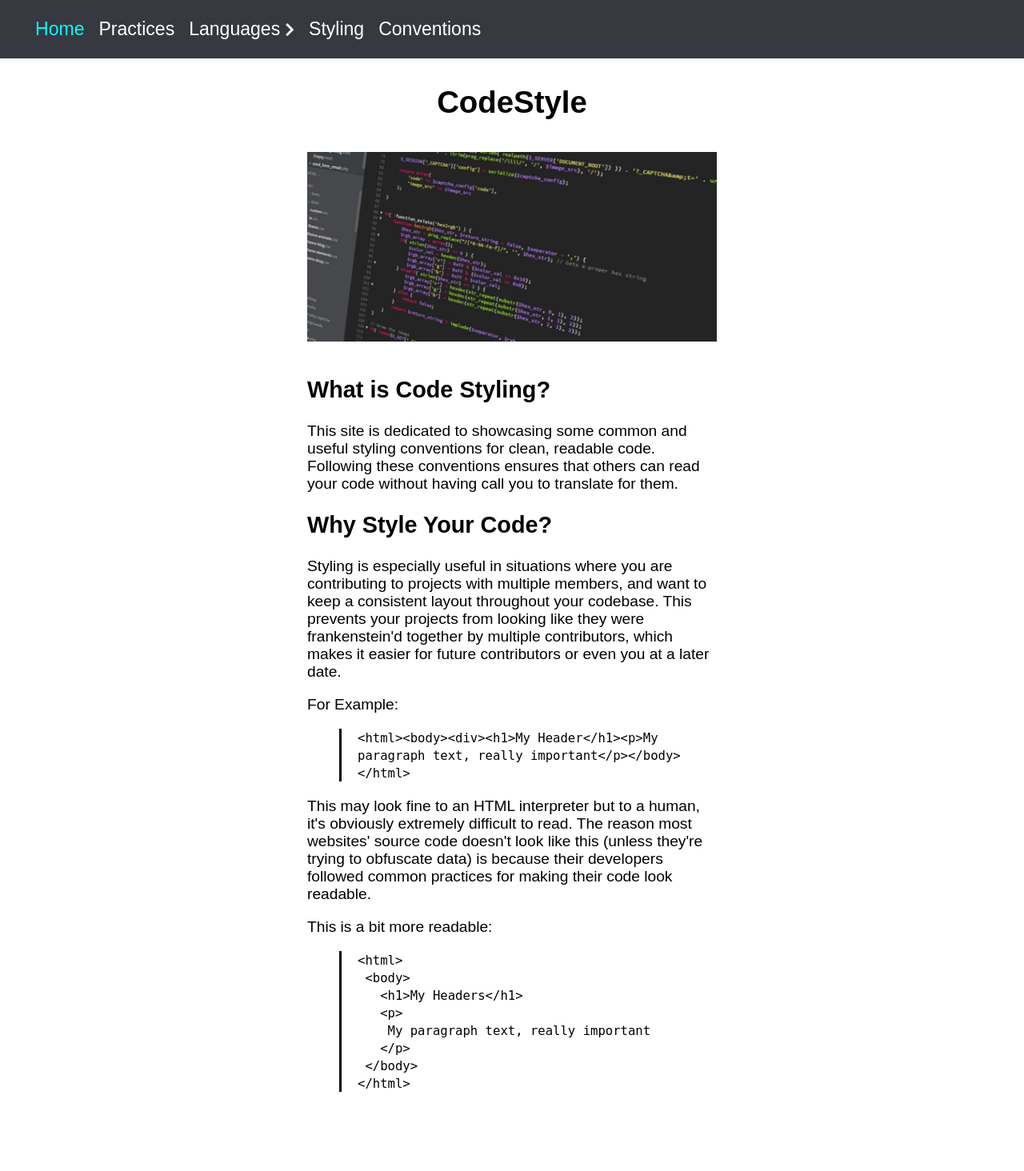
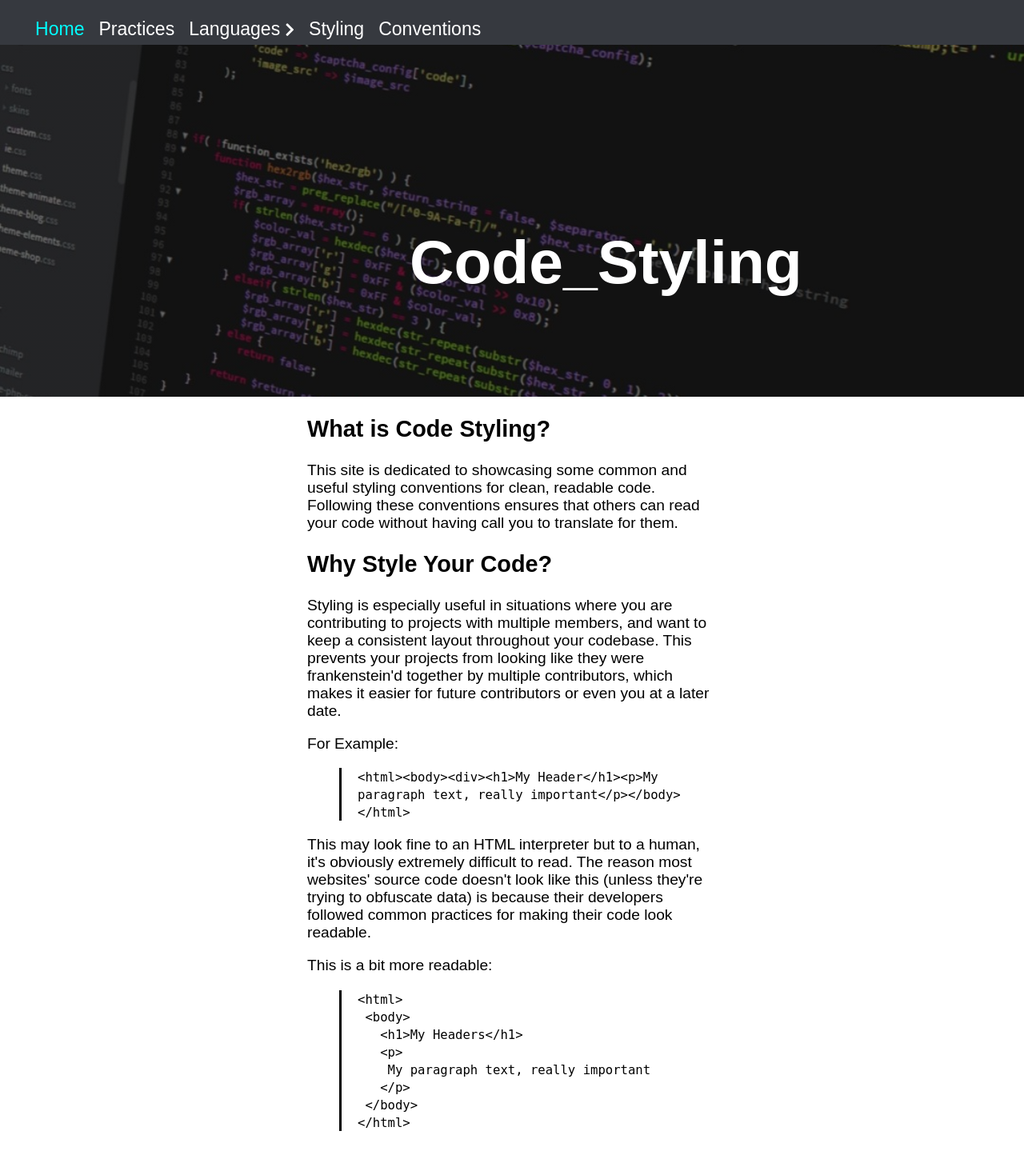
Before and after one commit to mordanc/code-style, a PHP site: page / in a window 1280 px wide. Shown: the whole page at 80% size. After the commit the page ends 1414 px from the top, so only its background shows below. Run offline with PHP 8.4, Linux system fonts and the light colour scheme.

Commit message:
Added main page hero

```diff
--- a/index.html
+++ b/index.html
@@ -30,13 +30,21 @@
                 </div>
                 <li class="flex-child"><a href="./styling.html">Styling</a></li>
                 <li class="flex-child"><a href="./conventions.html">Conventions</a></li>
+                <!-- <li classs="flex-child" style="margin-left: 40vw;"><a href="./about.html">About</a></li> -->
             </ul>
+            <a href="./about.html">About</a>
         </nav>
+
+        <div id="hero">
+            <div id="hero-text">
+                <h1>Code_Styling</h1>
+            </div>
+        </div>
 
 
 
-        <div id="article-header">
-            <h1 class=>CodeStyle</h1>
+        <div id="article-header-homepage">
+            <h1>CodeStyle</h1>
             <img id="header-img" src="res/images/bg.jpg">
         </div>
         <article id="main">
--- a/res/stylesheet.css
+++ b/res/stylesheet.css
@@ -6,6 +6,7 @@
   margin: 0;
   background-color: #36393f;
   position: fixed;
+
   min-width: 100%;
 }
 nav ul {
@@ -70,14 +71,45 @@
   margin-left: auto;
   margin-right: auto;
   width: 40%;
-  margin-top: 10vh;
+  margin-top: 0vh;
   text-align: center;
+}
+#article-header-homepage {
+  margin-left: auto;
+  margin-right: auto;
+  width: 40%;
+  margin-top: 0vh;
+  text-align: center;
+  display: none;
+}
+#hero {
+  height: 55vh;
+  width: 100%;
+  margin-top: 7vh;
+  background-image: linear-gradient(rgba(0, 0, 0, 0.5), rgba(0, 0, 0, 0.5)), url("./images/bg.jpg");
+
+  background-position: center;
+  background-repeat: no-repeat;
+  background-size: cover;
+  position: relative;
+}
+#hero-text {
+  color: white;
+  text-align: center;
+  font-size: 2em;
+
+  position: absolute;
+  top: 40%;
+  left: 40%;
 }
 #main {
   margin-left: auto;
   margin-right: auto;
-  margin-bottom: 10vh;
+  /* margin-bottom: 10vh; */
+  padding: 0px 8px;
+
   width: 40%;
+  /* box-shadow: 0px 5px 5px 10px #dddddd; */
 }
 
 @media only screen and (max-width: 600px) {
@@ -117,6 +149,9 @@
     justify-content: left;
     flex-grow: 1;
   }
+  #hero {
+    display: none;
+  }
   #main {
     width: 80%;
   }
@@ -124,4 +159,9 @@
     margin-top: 30vh;
     margin-left: 5px;
   }
+  #article-header-homepage {
+    margin-top: 30vh;
+    margin-left: 5px;
+    display: block;
+  }
 }
```
